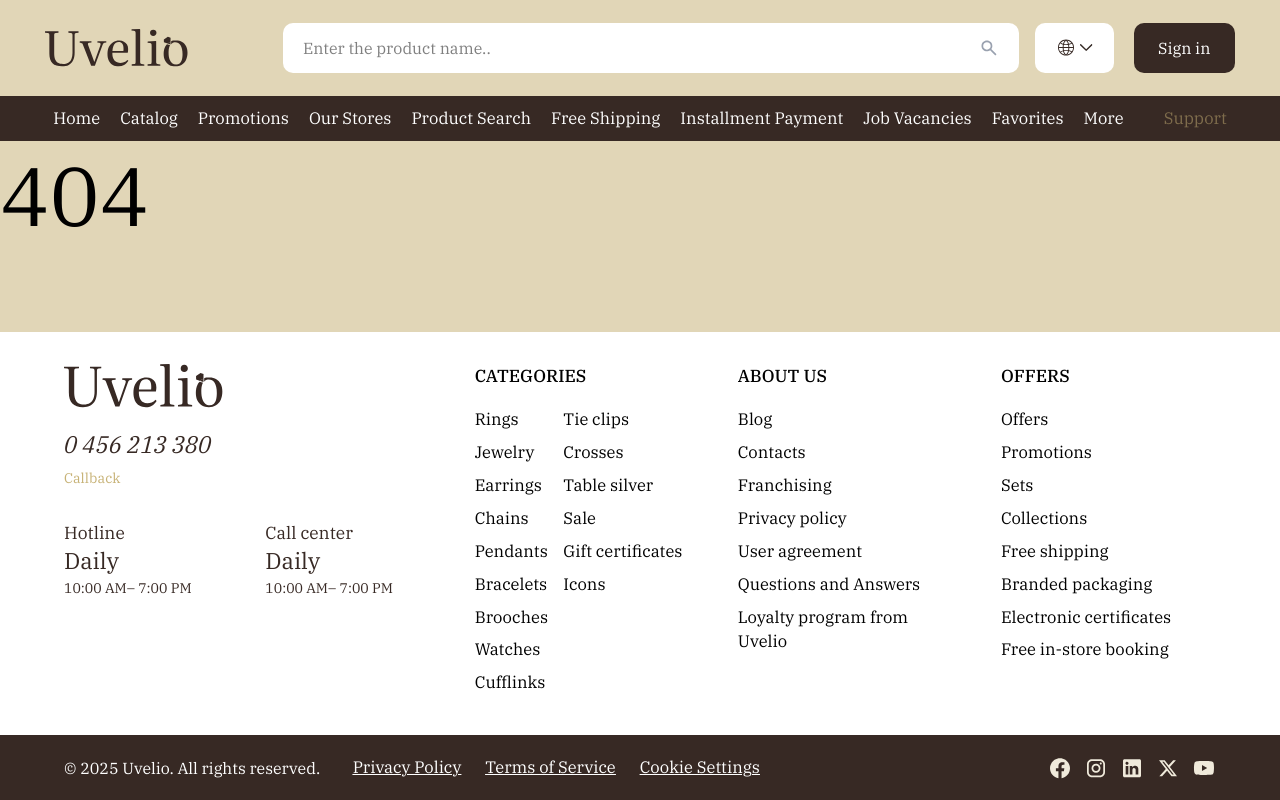
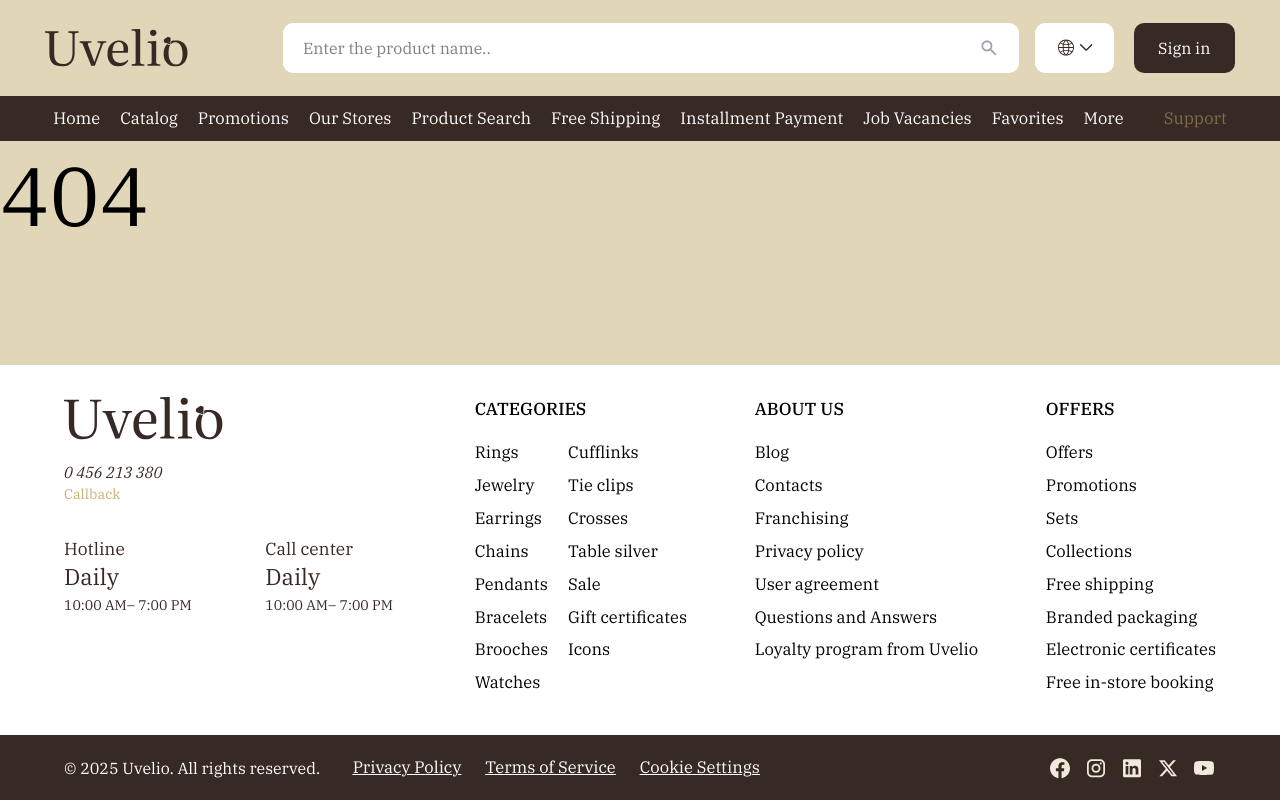
Before and after one commit to ChildOfLigth/uvelio, a React (Vite) app in the folder client/: page / in a window 1280 px wide. Built offline with nearby package versions, Linux system fonts and the light colour scheme.

Commit message:
Completion of the development of the Footer component, modification of the UI component NavToCatalog adding props for adding custom styles.

```diff
--- a/client/src/components/ui/Footer.jsx
+++ b/client/src/components/ui/Footer.jsx
@@ -12,7 +12,7 @@
 import NavToCatalog from "./NavToCatalog";
 
 export default function Footer() {
-  const { t } = useTranslation();
+  const { t, i18n } = useTranslation();
 
   const catalogLinksWithFilter = [
     ...t("footer.siteNavigation.category.links", RETURN_TRANSLATE_FUNC_TYPE),
@@ -37,7 +37,7 @@
                 className="w-40 mb-5"
                 alt="Uvelio logotype"
               />
-              <address className="text-2xl mb-2 max-[460px]:text-base">
+              <address className="text-base [460px]:text-2xl [460px]:mb-2">
                 0 456 213 380
               </address>
               <p className="text-[14px] text-(--second-primary-с)">
@@ -77,46 +77,57 @@
             </div>
           </div>
 
-          <div className="w-2/3 h-auto max-w-300 flex items-start justify-between gap-12 flex-row max-lg:w-full max-md:flex-wrap
-          max-sm:gap-7 max-[380px]:flex-col">
-
-            <nav className="w-5/6 flex flex-col justify-start [380px]:2/5">
+          <div className="w-full max-w-300 lg:w-2/3 h-auto flex items-start justify-between flex-col sm:flex-row flex-wrap lg:flex-nowrap gap-7">
+            <nav className={`w-5/6 h-auto flex flex-col justify-start min-[380px]:w-auto ${i18n.language == "en" ? "min-[380px]:min-w-65.25" : ""}`}>
               <h4 className="uppercase text-lg font-medium mb-5">
                 {t("footer.siteNavigation.category.title")}
               </h4>
 
-              <ul className="w-full h-auto max-h-72 list-none flex flex-col flex-wrap gap-2">
-                {catalogLinksWithFilter.map((link, ind) => (
-                  <li key={link.href}>
-                    <NavToCatalog href={link.href} key={ind}>
+              <div className={`w-full max-h-72 max-w-88.75 flex justify-between items-start
+              ${i18n.language != "en" ? "max-h-none flex-col min-[450px]:flex-row min-[450px]:gap-5" : ""} list-none`}>
+                <ul className="flex flex-col items-start gap-2">
+                  {catalogLinksWithFilter.slice(0, 8).map((link, ind) => (
+                  <li key={ind} className="flex items-center">
+                    <NavToCatalog filter={link.filter} styles={"text-[14px]"}>
                       {link.text}
                     </NavToCatalog>
                   </li>
                 ))}
-              </ul>
+                </ul>
+
+                <ul className="flex flex-col items-start gap-2">
+                  {catalogLinksWithFilter.slice(8).map((link, ind) => (
+                  <li key={ind} className="flex items-center">
+                    <NavToCatalog filter={link.filter} styles={"text-[14px]"}>
+                      {link.text}
+                    </NavToCatalog>
+                  </li>
+                ))}
+                </ul>
+              </div>
             </nav>
 
-            <nav className="w-5/6 flex flex-col justify-start max-[380px]:2/5">
+            <nav className="w-5/6 flex flex-col justify-start min-[380px]:w-auto">
               <h4 className="uppercase text-lg font-medium mb-5">
                 {t("footer.siteNavigation.aboutUs.title")}
               </h4>
               <ul className="w-full list-none flex flex-col justify-start gap-2">
                 {aboutUsLinks.map((item, ind) => (
                   <li key={ind}>
-                    <a href={item.href} className="wrap-anywhere">{item.text}</a>
+                    <a href={item.href} className="wrap-anywhere text-[14px]">{item.text}</a>
                   </li>
                 ))}
               </ul>
             </nav>
 
-            <nav className="w-5/6 flex flex-col justify-start max-[380px]:2/5">
+            <nav className="w-5/6 flex flex-col justify-start min-[380px]:w-auto">
               <h4 className="uppercase text-lg font-medium mb-5">
                 {t("footer.siteNavigation.offers.title")}
               </h4>
               <ul className="w-full list-none flex flex-col justify-start gap-2">
                 {offersLink.map((item, ind) => (
                   <li key={ind}>
-                    <a href="/uvelio/" className="wrap-anywhere">{item}</a>
+                    <a href="/uvelio/" className="wrap-anywhere text-[14px]">{item}</a>
                   </li>
                 ))}
               </ul>
--- a/client/src/components/ui/NavToCatalog.jsx
+++ b/client/src/components/ui/NavToCatalog.jsx
@@ -1,5 +1,5 @@
 import { Link } from "react-router-dom";
 
 export default function NavToCatalog({ children, filter, styles }) {
-  return <Link to={`/uvelio/catalog/:${filter}`} className={`wrap-break-word hyphens-none ${styles}`}>{children}</Link>;
+  return <Link to={`/uvelio/catalog/${filter}`} className={`wrap-anywhere ${styles}`}>{children}</Link>;
 }
```
